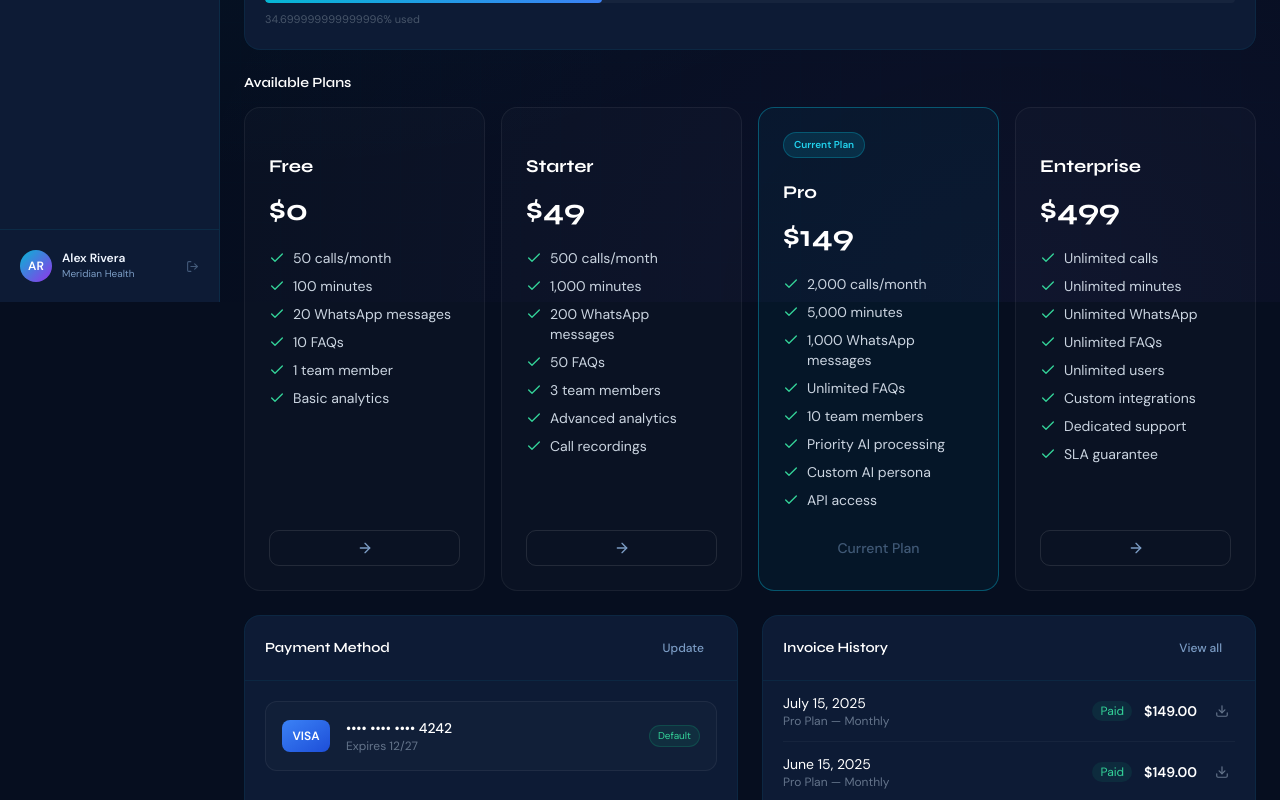
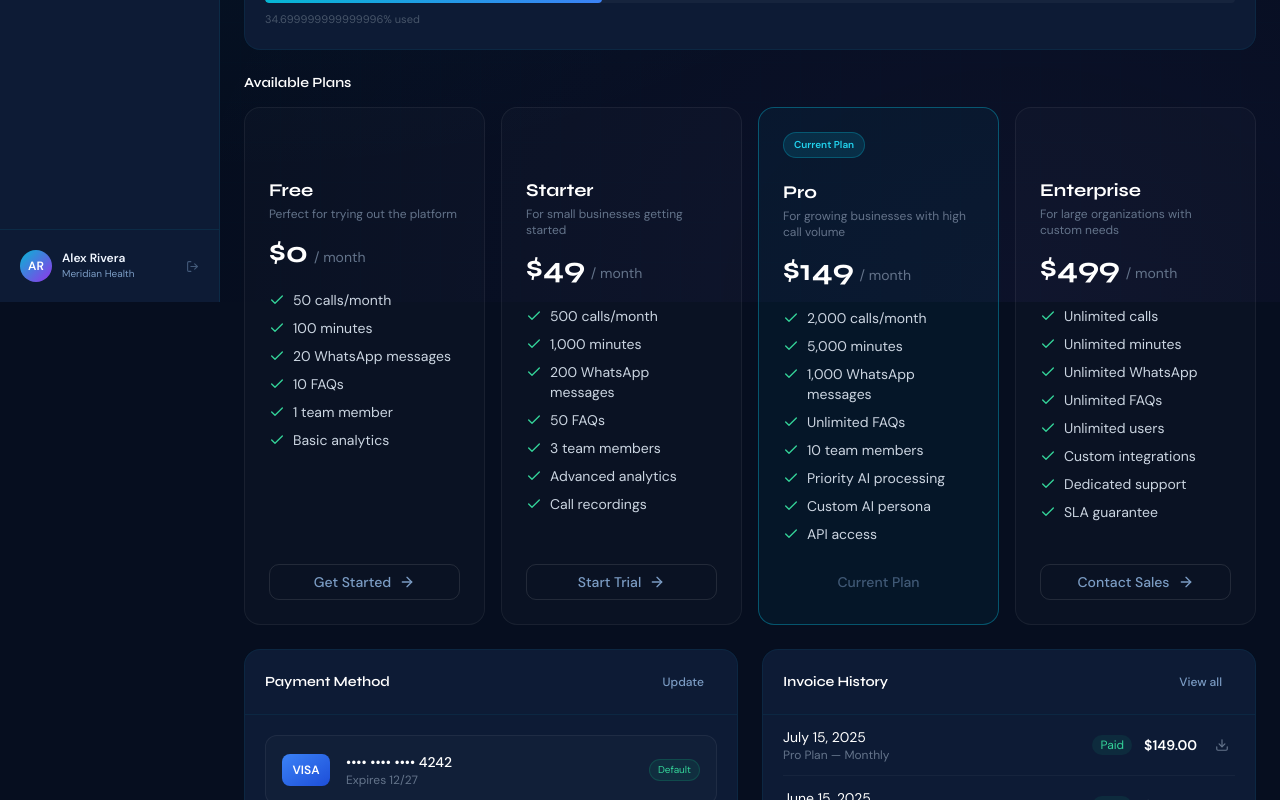
Before and after one commit to faisalaiagent/AI-Voice-Receptionist, a Next.js app: page /dashboard/billing in a window 1280 px wide. Shown: the part 498-1298 px from the top of the page. Built offline with nearby package versions, Linux system fonts and the light colour scheme.

Commit message:
Update page.tsx

```diff
--- a/app/dashboard/billing/page.tsx
+++ b/app/dashboard/billing/page.tsx
@@ -1,7 +1,7 @@
 'use client'
 import { useState } from 'react'
-import { CreditCard, Zap, Check, ArrowRight, TrendingUp, AlertTriangle,
-  Download, Calendar, ChevronRight, Star } from 'lucide-react'
+import { CreditCard, Zap, Check, ArrowRight, AlertTriangle,
+  Download, Calendar, Star } from 'lucide-react'
 import { TopBar } from '@/components/dashboard/TopBar'
 import { Card, CardHeader, CardBody } from '@/components/ui/Card'
 import { Button } from '@/components/ui/Button'
@@ -9,22 +9,26 @@ import { subscriptionPlans, mockUsage } from '@/lib/data'
 import { usagePct, cn } from '@/lib/utils'
 
 // ─── USAGE BAR ────────────────────────────────────────────────
-function UsageBar({ label, used, limit, color = 'cyan' }: {
-  label: string; used: number; limit: number; color?: string
+function UsageBar({ label, used, limit }: {
+  label: string; used: number; limit: number
 }) {
   const pct = usagePct(used, limit)
-  const warn = pct > 80
+  const warn   = pct > 80
   const danger = pct > 95
-
-  const barColor = danger ? 'from-rose-500 to-red-500'
-    : warn ? 'from-amber-500 to-orange-500'
+  const barColor = danger
+    ? 'from-rose-500 to-red-500'
+    : warn
+    ? 'from-amber-500 to-orange-500'
     : 'from-cyan-500 to-blue-500'
 
   return (
     <div className="space-y-2">
       <div className="flex items-center justify-between">
         <span className="text-sm text-slate-300">{label}</span>
-        <span className={cn('text-xs font-semibold', danger ? 'text-rose-400' : warn ? 'text-amber-400' : 'text-slate-400')}>
+        <span className={cn(
+          'text-xs font-semibold',
+          danger ? 'text-rose-400' : warn ? 'text-amber-400' : 'text-slate-400'
+        )}>
           {used.toLocaleString()} / {limit.toLocaleString()}
         </span>
       </div>
@@ -48,6 +52,10 @@ function UsageBar({ label, used, limit, color = 'cyan' }: {
 }
 
 // ─── PLAN CARD ────────────────────────────────────────────────
+// Uses exact field names from lib/data.ts:
+//   popular (not highlighted), desc (not description)
+//   no cta field → we derive the label here
+//   no period field → we hardcode "/ month"
 function PlanCard({ plan, current }: { plan: typeof subscriptionPlans[0]; current: boolean }) {
   const [loading, setLoading] = useState(false)
 
@@ -56,6 +64,13 @@ function PlanCard({ plan, current }: { plan: typeof subscriptionPlans[0]; curren
     await new Promise(r => setTimeout(r, 1200))
     setLoading(false)
   }
+
+  // Derive CTA label from plan id since data has no cta field
+  const ctaLabel =
+    plan.id === 'free'       ? 'Get Started'    :
+    plan.id === 'starter'    ? 'Start Trial'    :
+    plan.id === 'pro'        ? 'Go Pro'         :
+    'Contact Sales'
 
   return (
     <div className={cn(
@@ -67,7 +82,7 @@ function PlanCard({ plan, current }: { plan: typeof subscriptionPlans[0]; curren
         : 'border-white/[0.06] bg-white/[0.02] hover:border-white/[0.12]'
     )}>
       {/* Badges */}
-      <div className="flex items-center gap-2">
+      <div className="flex items-center gap-2 min-h-[24px]">
         {current && (
           <span className="text-[10px] px-2.5 py-1 rounded-full bg-cyan-500/15 text-cyan-400 border border-cyan-500/30 font-semibold">
             Current Plan
@@ -83,10 +98,12 @@ function PlanCard({ plan, current }: { plan: typeof subscriptionPlans[0]; curren
       {/* Plan name & price */}
       <div>
         <p className="text-lg font-bold text-white font-display">{plan.name}</p>
-        <p className="text-xs text-slate-500 mt-0.5">{plan.description}</p>
+        {/* desc field (not description) */}
+        <p className="text-xs text-slate-500 mt-0.5">{plan.desc}</p>
         <div className="flex items-baseline gap-1.5 mt-3">
           <span className="text-3xl font-bold text-white font-display">${plan.price}</span>
-          <span className="text-sm text-slate-500">{plan.period}</span>
+          {/* no period field in data — hardcoded */}
+          <span className="text-sm text-slate-500">/ month</span>
         </div>
       </div>
 
@@ -100,7 +117,7 @@ function PlanCard({ plan, current }: { plan: typeof subscriptionPlans[0]; curren
         ))}
       </ul>
 
-      {/* CTA */}
+      {/* CTA button */}
       <Button
         variant={current ? 'ghost' : plan.popular ? 'primary' : 'outline'}
         className="w-full"
@@ -108,7 +125,7 @@ function PlanCard({ plan, current }: { plan: typeof subscriptionPlans[0]; curren
         loading={loading}
         onClick={handleUpgrade}
       >
-        {current ? 'Current Plan' : plan.cta}
+        {current ? 'Current Plan' : ctaLabel}
         {!current && <ArrowRight className="w-4 h-4" />}
       </Button>
     </div>
@@ -116,7 +133,9 @@ function PlanCard({ plan, current }: { plan: typeof subscriptionPlans[0]; curren
 }
 
 // ─── INVOICE ROW ──────────────────────────────────────────────
-function InvoiceRow({ date, amount, status }: { date: string; amount: string; status: string }) {
+function InvoiceRow({ date, amount, status }: {
+  date: string; amount: string; status: string
+}) {
   return (
     <div className="flex items-center justify-between py-3 border-b border-white/[0.04] last:border-0">
       <div>
@@ -124,7 +143,12 @@ function InvoiceRow({ date, amount, status }: { date: string; amount: string; st
         <p className="text-xs text-slate-500">Pro Plan — Monthly</p>
       </div>
       <div className="flex items-center gap-3">
-        <span className={cn('text-xs px-2 py-0.5 rounded-full', status === 'Paid' ? 'bg-emerald-500/10 text-emerald-400' : 'bg-amber-500/10 text-amber-400')}>
+        <span className={cn(
+          'text-xs px-2 py-0.5 rounded-full',
+          status === 'Paid'
+            ? 'bg-emerald-500/10 text-emerald-400'
+            : 'bg-amber-500/10 text-amber-400'
+        )}>
           {status}
         </span>
         <span className="text-sm font-semibold text-white">{amount}</span>
@@ -148,14 +172,17 @@ export default function BillingPage() {
       />
 
       <div className="flex-1 p-6 space-y-6">
+
         {/* Current plan banner */}
         <div className="flex flex-col sm:flex-row items-start sm:items-center gap-4 p-5 rounded-2xl border border-cyan-500/20 bg-gradient-to-r from-cyan-500/10 to-blue-600/5 animate-slide-up">
           <div className="w-12 h-12 rounded-xl bg-gradient-to-br from-cyan-400 to-blue-600 flex items-center justify-center flex-shrink-0">
             <Zap className="w-5 h-5 text-white" />
           </div>
           <div className="flex-1">
-            <p className="text-white font-semibold">You're on the Pro Plan</p>
-            <p className="text-sm text-slate-400 mt-0.5">Next billing date: August 15, 2025 · $149/month</p>
+            <p className="text-white font-semibold">You&apos;re on the Pro Plan</p>
+            <p className="text-sm text-slate-400 mt-0.5">
+              Next billing date: August 15, 2025 · $149/month
+            </p>
           </div>
           <div className="flex items-center gap-2">
             <Button variant="ghost" size="sm">Cancel Plan</Button>
@@ -166,7 +193,10 @@ export default function BillingPage() {
         </div>
 
         {/* Usage meters */}
-        <Card className="animate-slide-up" style={{ animationDelay: '80ms' } as React.CSSProperties}>
+        <Card
+          className="animate-slide-up"
+          style={{ animationDelay: '80ms' } as React.CSSProperties}
+        >
           <CardHeader>
             <div>
               <h3 className="font-semibold text-white text-sm">Usage This Month</h3>
@@ -178,26 +208,49 @@ export default function BillingPage() {
             </div>
           </CardHeader>
           <CardBody className="space-y-6">
-            <UsageBar label="Calls" used={mockUsage.calls.used} limit={mockUsage.calls.limit} />
-            <UsageBar label="Minutes" used={mockUsage.minutes.used} limit={mockUsage.minutes.limit} />
-            <UsageBar label="WhatsApp Messages" used={mockUsage.whatsapp.used} limit={mockUsage.whatsapp.limit} />
+            <UsageBar
+              label="Calls"
+              used={mockUsage.calls.used}
+              limit={mockUsage.calls.limit}
+            />
+            <UsageBar
+              label="Minutes"
+              used={mockUsage.minutes.used}
+              limit={mockUsage.minutes.limit}
+            />
+            <UsageBar
+              label="WhatsApp Messages"
+              used={mockUsage.whatsapp.used}
+              limit={mockUsage.whatsapp.limit}
+            />
           </CardBody>
         </Card>
 
-        {/* Plans */}
-        <div className="animate-slide-up" style={{ animationDelay: '160ms' } as React.CSSProperties}>
+        {/* Plans grid */}
+        <div
+          className="animate-slide-up"
+          style={{ animationDelay: '160ms' } as React.CSSProperties}
+        >
           <h3 className="font-semibold text-white mb-4">Available Plans</h3>
           <div className="grid grid-cols-1 sm:grid-cols-2 lg:grid-cols-4 gap-4">
             {subscriptionPlans.map(plan => (
-              <PlanCard key={plan.id} plan={plan} current={plan.id === currentPlan} />
+              <PlanCard
+                key={plan.id}
+                plan={plan}
+                current={plan.id === currentPlan}
+              />
             ))}
           </div>
         </div>
 
         {/* Payment method + Invoices */}
         <div className="grid lg:grid-cols-2 gap-6">
+
           {/* Payment method */}
-          <Card className="animate-slide-up" style={{ animationDelay: '240ms' } as React.CSSProperties}>
+          <Card
+            className="animate-slide-up"
+            style={{ animationDelay: '240ms' } as React.CSSProperties}
+          >
             <CardHeader>
               <h3 className="font-semibold text-white text-sm">Payment Method</h3>
               <Button variant="ghost" size="sm">Update</Button>
@@ -211,13 +264,18 @@ export default function BillingPage() {
                   <p className="text-sm font-medium text-white">•••• •••• •••• 4242</p>
                   <p className="text-xs text-slate-500">Expires 12/27</p>
                 </div>
-                <span className="ml-auto text-[10px] px-2 py-0.5 rounded-full bg-emerald-500/10 text-emerald-400 border border-emerald-500/20">Default</span>
+                <span className="ml-auto text-[10px] px-2 py-0.5 rounded-full bg-emerald-500/10 text-emerald-400 border border-emerald-500/20">
+                  Default
+                </span>
               </div>
             </CardBody>
           </Card>
 
           {/* Invoice history */}
-          <Card className="animate-slide-up" style={{ animationDelay: '280ms' } as React.CSSProperties}>
+          <Card
+            className="animate-slide-up"
+            style={{ animationDelay: '280ms' } as React.CSSProperties}
+          >
             <CardHeader>
               <h3 className="font-semibold text-white text-sm">Invoice History</h3>
               <Button variant="ghost" size="sm">View all</Button>
@@ -230,6 +288,7 @@ export default function BillingPage() {
               ].map((inv, i) => <InvoiceRow key={i} {...inv} />)}
             </CardBody>
           </Card>
+
         </div>
       </div>
     </div>
```
